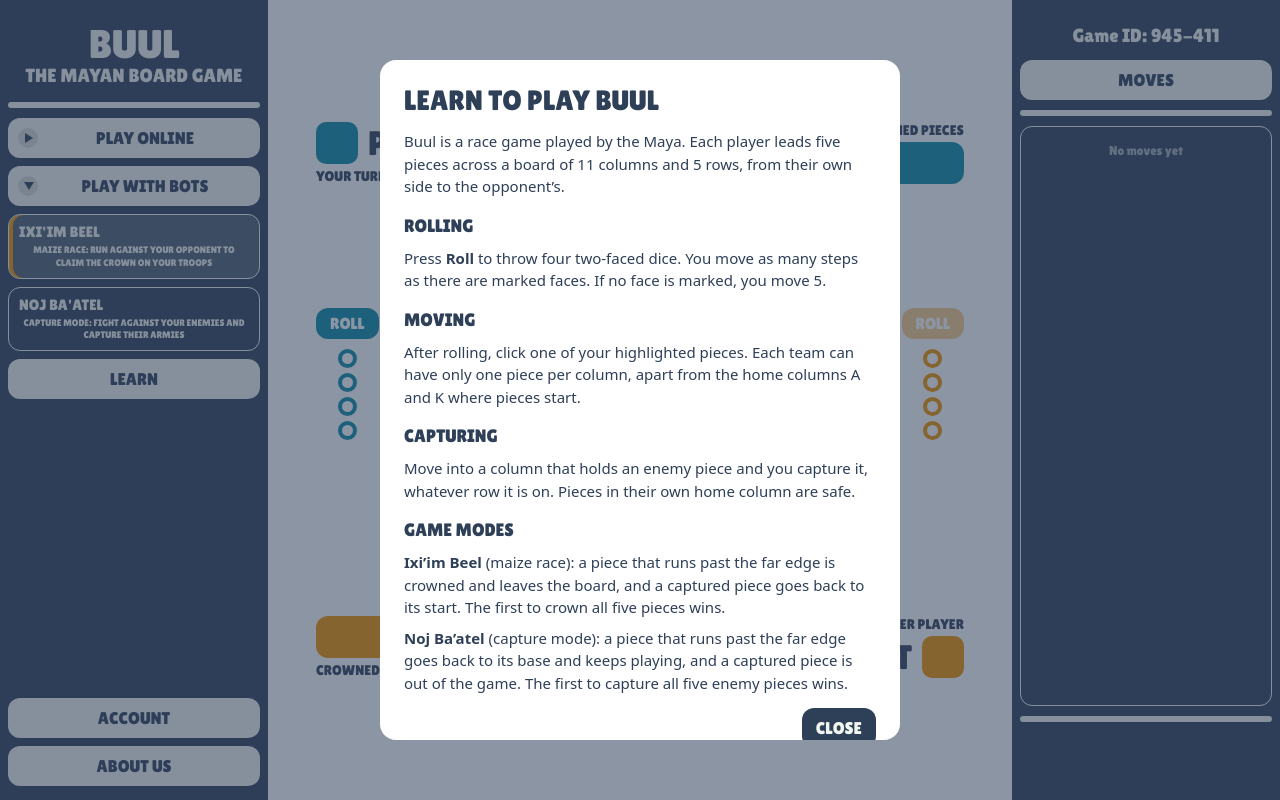
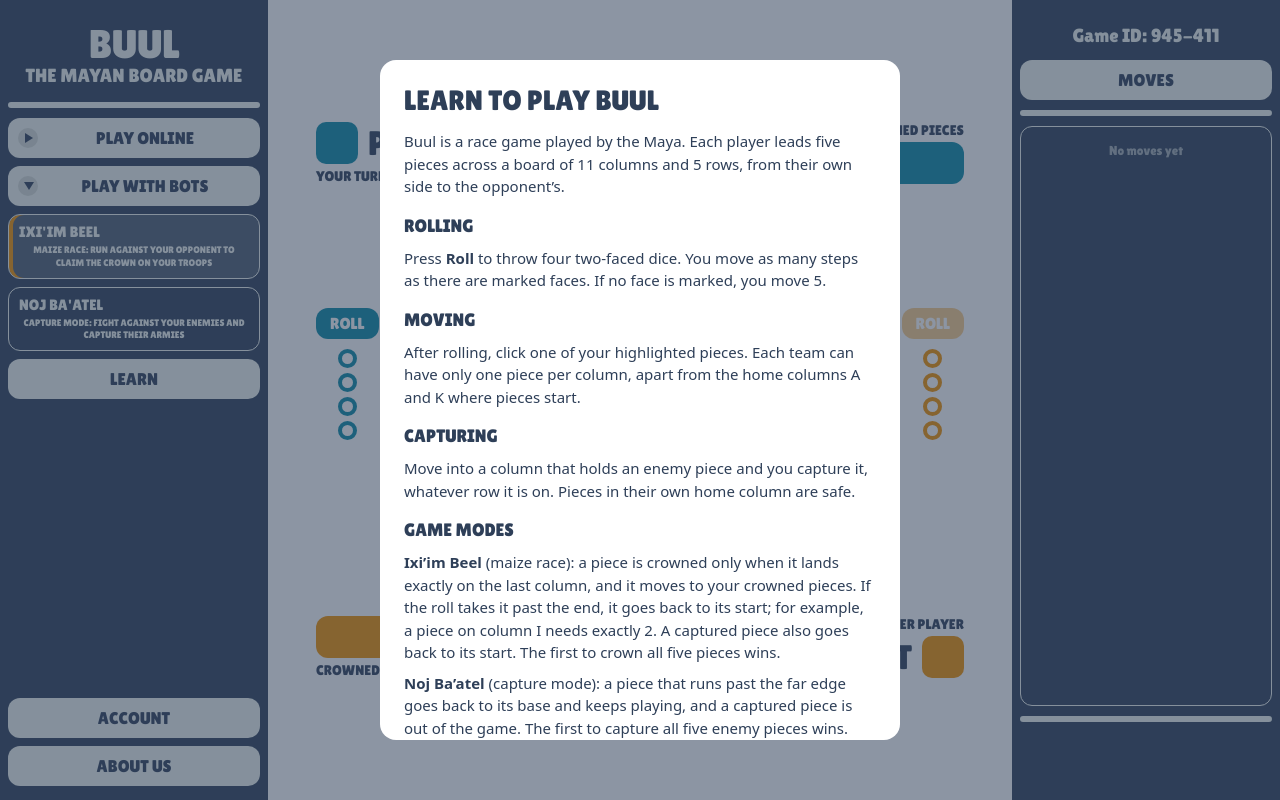
Before and after one commit to NojSuon/buul, a React (Vite) app: page / in a window 1280 px wide. Both pictures are taken after a click on the button "LEARN". Built offline with nearby package versions, Linux system fonts and the light colour scheme.

Commit message:
Crown only on an exact landing in Ixi'im Beel; overshooting returns to base

```diff
--- a/src/components/InfoModal.tsx
+++ b/src/components/InfoModal.tsx
@@ -28,9 +28,10 @@ const CONTENT: Record<ModalKind, { title: string; body: ReactNode }> = {
         </p>
         <h3>Game modes</h3>
         <p>
-          <strong>Ixi’im Beel</strong> (maize race): a piece that runs past the far edge is crowned
-          and leaves the board, and a captured piece goes back to its start. The first to crown all
-          five pieces wins.
+          <strong>Ixi’im Beel</strong> (maize race): a piece is crowned only when it lands exactly
+          on the last column, and it moves to your crowned pieces. If the roll takes it past the
+          end, it goes back to its start; for example, a piece on column I needs exactly 2. A
+          captured piece also goes back to its start. The first to crown all five pieces wins.
         </p>
         <p>
           <strong>Noj Ba’atel</strong> (capture mode): a piece that runs past the far edge goes back
--- a/src/game.ts
+++ b/src/game.ts
@@ -82,7 +82,7 @@ export function diceValue(dice: boolean[]): number {
 export function canMove(state: GameState, piece: Piece): boolean {
   if (state.roll === null || state.winner || piece.player !== state.turn) return false;
   const col = targetCol(piece, state.roll);
-  if (!onBoard(col)) return true; // runs off the end: crowned, or back to base in capture mode
+  if (!onBoard(col)) return true; // overshoots the end and goes back to base
   // A team can have only one piece per column outside its home column.
   return !state.pieces.some((p) => p.player === piece.player && p.col === col);
 }
@@ -112,7 +112,16 @@ export function movePiece(state: GameState, pieceId: string): GameState {
   let pieces = state.pieces.filter((p) => p.id !== piece.id);
   let to: string;
 
-  if (onBoard(col)) {
+  if (state.mode === 'race' && col === homeCol(other(piece.player))) {
+    // In the race a piece is crowned only by landing exactly on the last column.
+    crowned[piece.player]++;
+    to = '♛';
+  } else if (!onBoard(col)) {
+    // Overshooting the end sends the piece back to base to play again.
+    const home = homeCol(piece.player);
+    pieces.push({ ...piece, col: home });
+    to = COLUMNS[home];
+  } else {
     to = COLUMNS[col];
     // Moving into a column held by an enemy captures it, whatever its row. Home columns are safe.
     const enemy =
@@ -126,14 +135,6 @@ export function movePiece(state: GameState, pieceId: string): GameState {
       to += '×';
     }
     pieces.push({ ...piece, col });
-  } else if (state.mode === 'race') {
-    crowned[piece.player]++;
-    to = '♛';
-  } else {
-    // In capture mode a piece that runs off the end goes back to base to play again.
-    const home = homeCol(piece.player);
-    pieces.push({ ...piece, col: home });
-    to = COLUMNS[home];
   }
 
   return endTurn({
```
